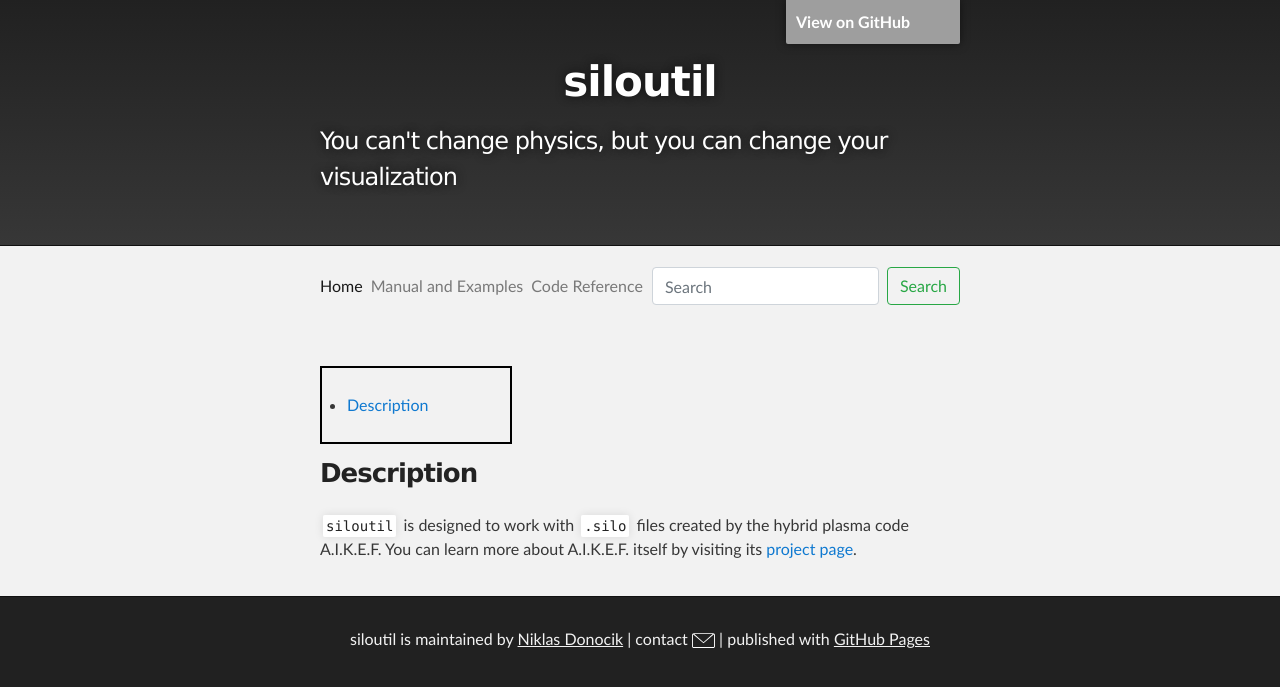
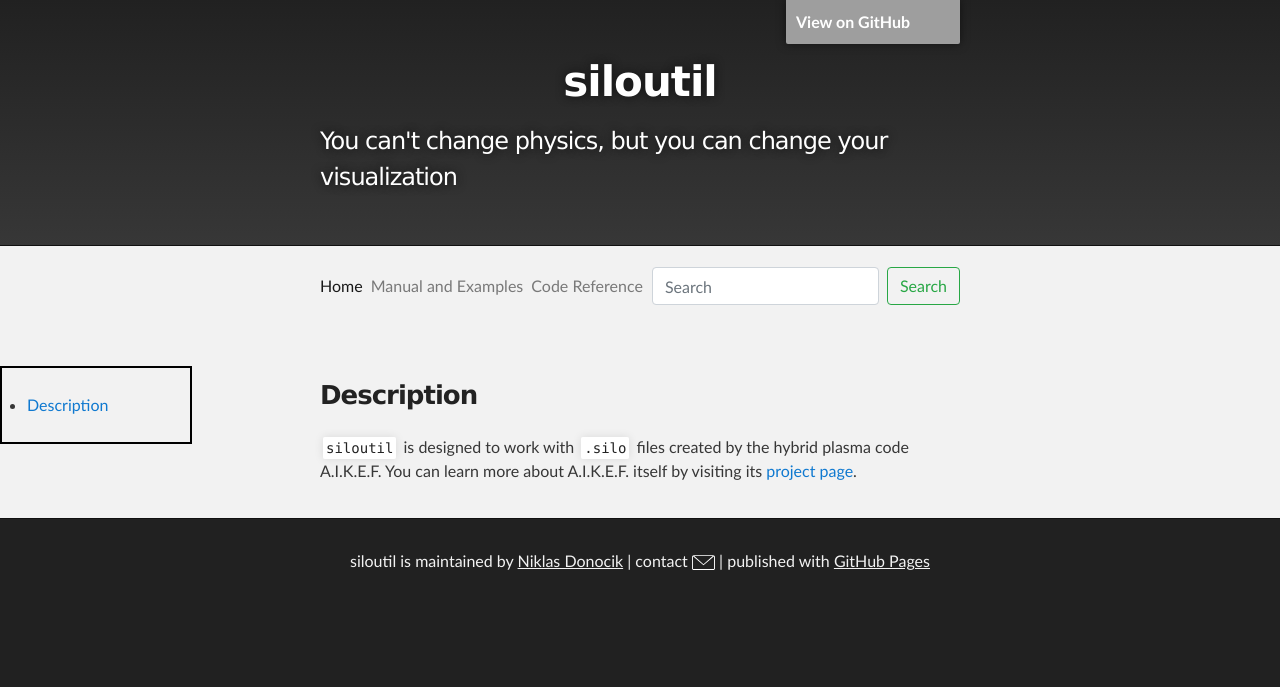
Before and after one commit to siloutil/siloutil.github.io, a Jekyll site: the page built from README.md, in a window 1280 px wide. Shown: the top 687 px of the page. Built offline with Jekyll 4.4.1, drawn with Linux system fonts in a browser that asks for light colours; our own code applies the rules of GitHub Pages for plain Markdown files; grey boxes are pictures that could not be loaded.

Commit message:
Update style.css

```diff
--- a/css/style.css
+++ b/css/style.css
@@ -608,7 +608,7 @@ form{
 }
 .toc {
     width: 15%;
-    margin-right: 60%;
+    float: left;
     border: 2px solid black;
     padding: 25px;
 }
```
